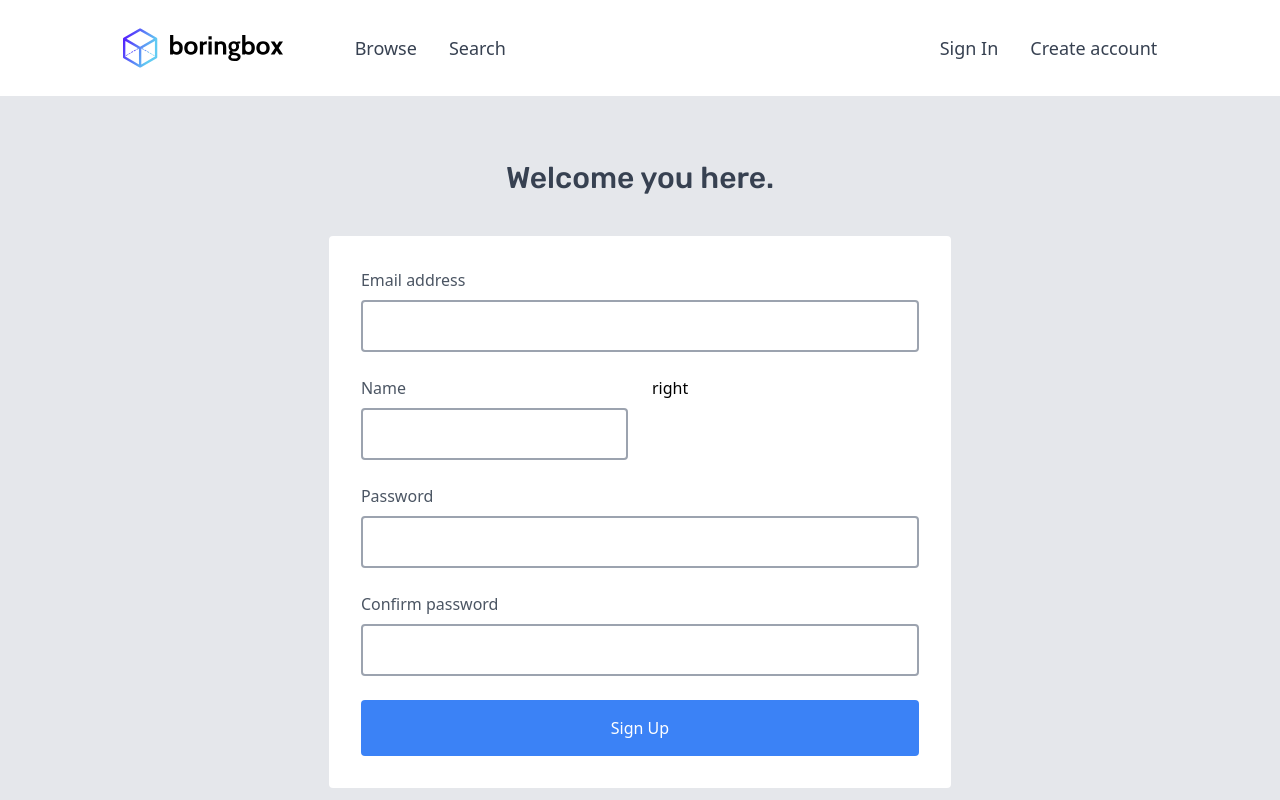
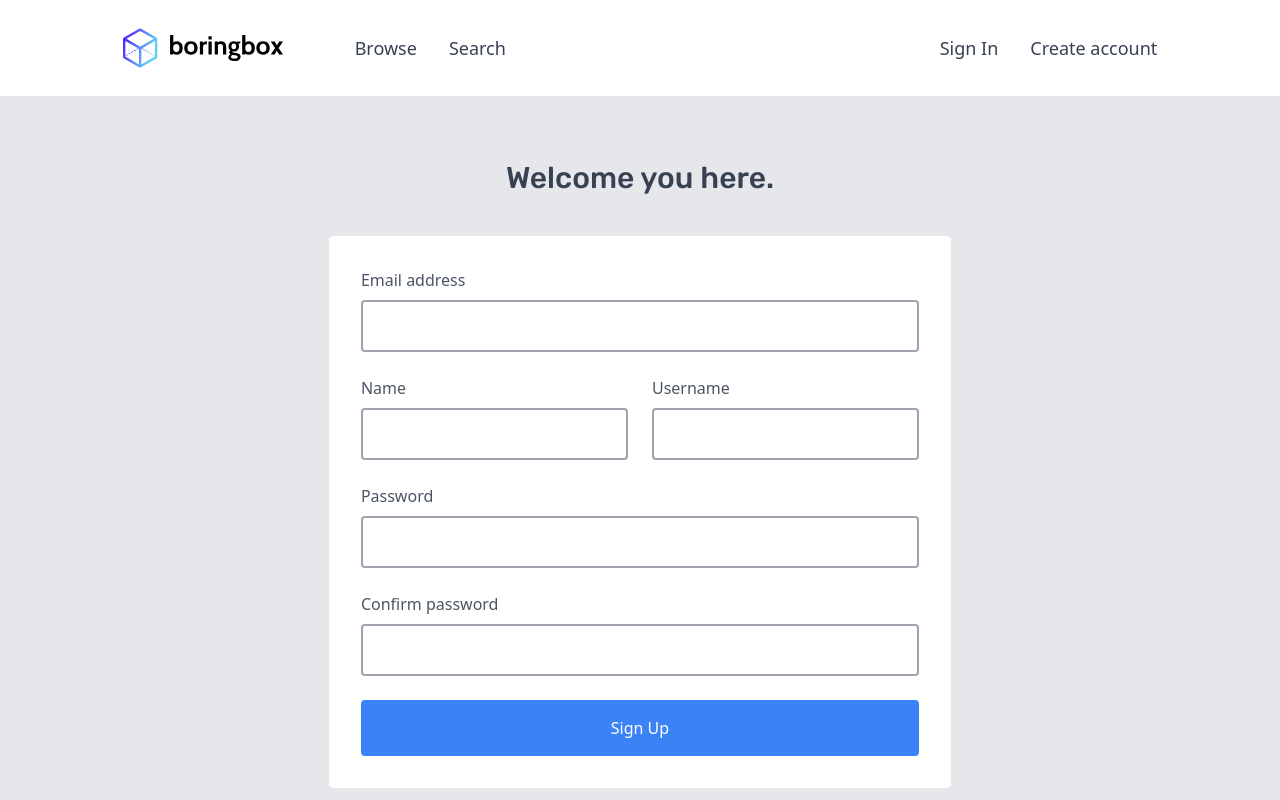
Before and after one commit to lozynskyi/snippetclient, a Nuxt app: page /auth/signup in a window 1280 px wide. Shown: the top 800 px of the page. Built offline with nearby package versions, Linux system fonts and the light colour scheme; no server answers; what tailwindcss-transforms would draw is missing.

Commit message:
Add usr name

```diff
--- a/pages/auth/signup.vue
+++ b/pages/auth/signup.vue
@@ -35,7 +35,6 @@
 
         <div class="flex flex-wrap lg:flex-nowrap">
           <div class="lg:mr-6 w-full lg:w-6/12 mb-6">
-
             <label
               for="name"
               class="block text-gray-600 font-medium mb-2"
@@ -61,7 +60,30 @@
 
           </div>
           <div class="w-full lg:w-6/12 mb-6">
-            right
+
+            <label
+              for="username"
+              class="block text-gray-600 font-medium mb-2"
+              :class="{
+              'text-red-500': validation.username
+            }"
+            >
+              Username
+            </label>
+            <input
+              type="text"
+              name="username"
+              id="username"
+              class="border-2 border-gray-400 rounded block w-full p-3"
+              :class="{
+              'border-red-500': validation.username
+            }"
+              v-model="form.username"
+            >
+            <div class="text-red-500 mb-4 font-medium text-sm mt-1" v-if="validation.username">
+              {{ validation.username[0] }}
+            </div>
+
           </div>
         </div>
 
```
